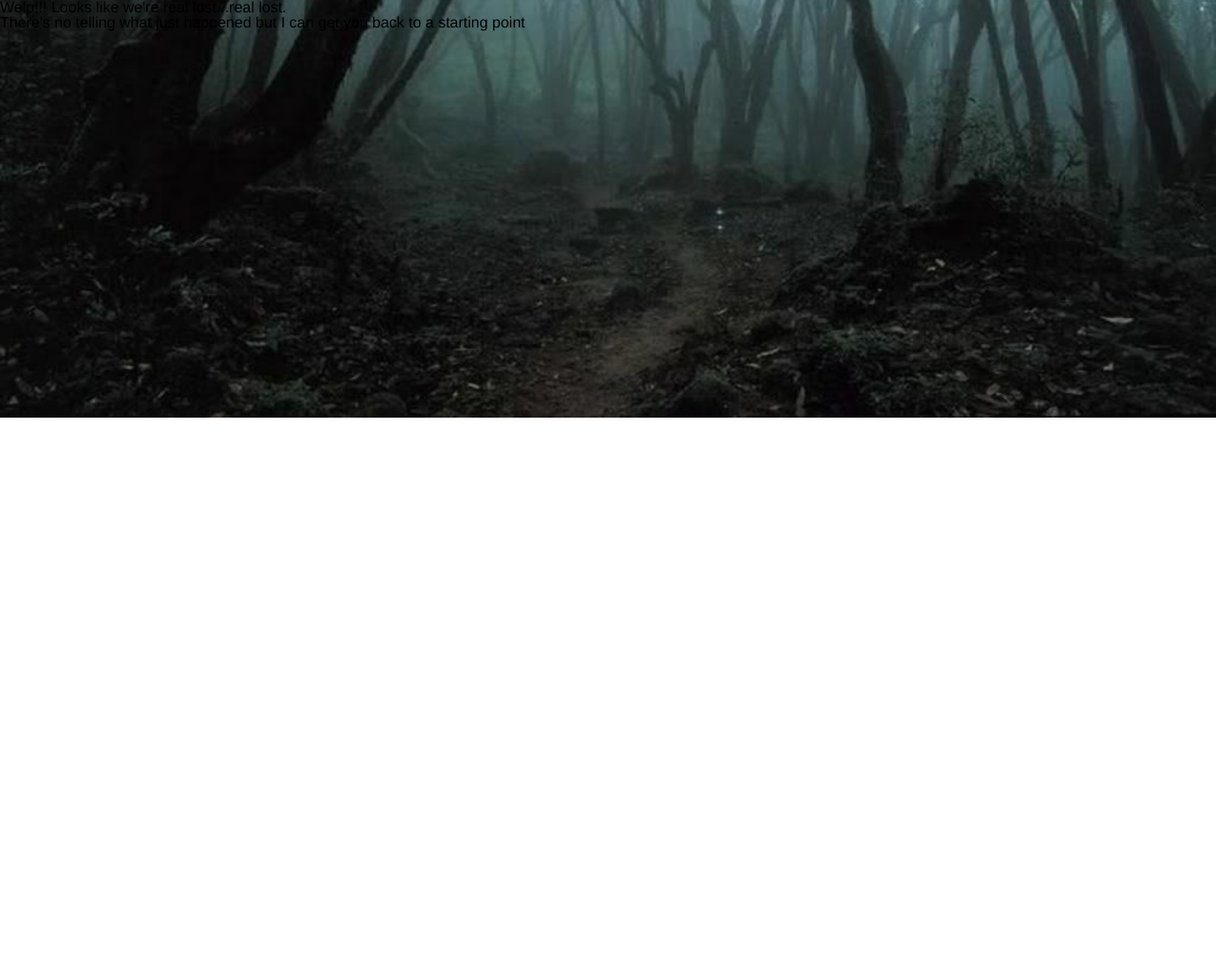
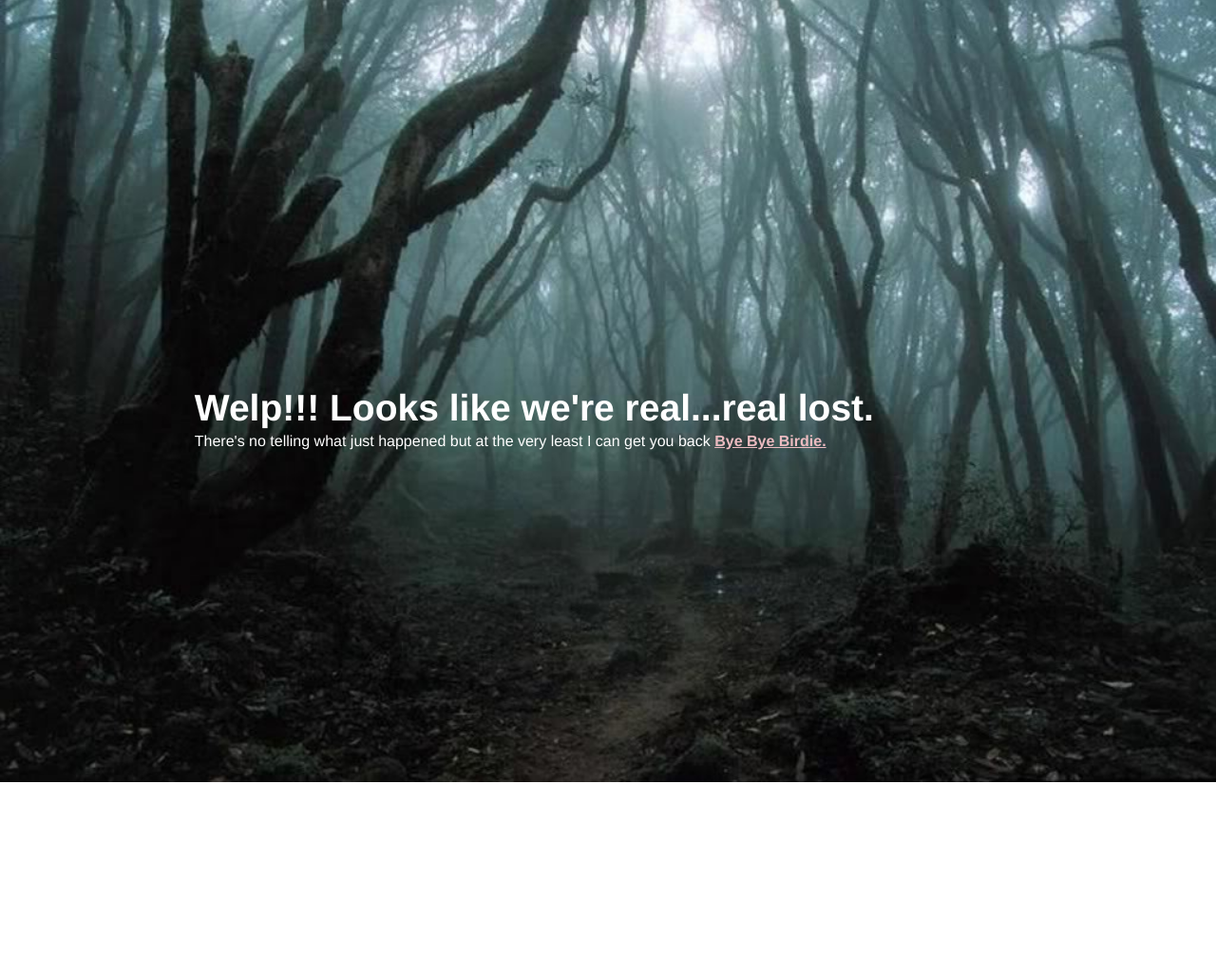
Before and after one commit to philipforget/ByeByeBirdie, a Django app: template app/templates/404.html in a window 1280 px wide; the page is wider, and only the part inside the window is pictured. Shown: the top 1023 px of that part at 95% size. Before the commit the page ends 440 px from the top of that part, so only its background shows below. Run offline with Django 3.2, Linux system fonts and the light colour scheme; the template is opened without the code that fills it, so the values that code supplies are empty.

Commit message:
404 500 weird

```diff
--- a/app/media/css/style.css
+++ b/app/media/css/style.css
@@ -293,18 +293,46 @@ textarea {
     height: 35px;
     line-height: 35px; }
 
+body,
+html {
+  width: 100%;
+  height: 100%; }
+
 body {
   background: url(../images/bg.png);
   line-height: 1;
   font-family: "HelveticaNeue-Light", "Helvetica Neue Light", "Helvetica Neue", Helvetica, Arial, "Lucida Grande", sans-serif;
   font-weight: 300;
   font-size: 16px; }
-  body#lost {
+  body#lost, body#wrong {
+    width: 100%;
+    height: 100%;
     background: url("../images/404.jpg") no-repeat center center;
     -webkit-background-size: cover;
     -moz-background-size: cover;
     -o-background-size: cover;
-    background-size: cover; }
+    background-size: cover;
+    padding: 32% 16%; }
+    body#lost h4, body#wrong h4 {
+      font-family: helvetica;
+      font-weight: bold;
+      color: white;
+      font-size: 39px; }
+    body#lost p, body#wrong p {
+      color: white;
+      margin: 8px 0; }
+      body#lost p a, body#wrong p a {
+        color: #ecbcc1;
+        font-weight: bold; }
+  body#wrong {
+    background: url("../images/500.jpg") no-repeat center center;
+    -webkit-background-size: cover;
+    -moz-background-size: cover;
+    -o-background-size: cover;
+    background-size: cover;
+    padding: 15% 15%; }
+    body#wrong p {
+      text-shadow: 1px 2px 2px black; }
 
 header#large-header {
   margin: 50px auto 0;
--- a/app/media/css/style.scss
+++ b/app/media/css/style.scss
@@ -7,6 +7,12 @@
 
 @import 'pages/userList';
 
+body,
+html {
+    width: 100%;
+    height: 100%;
+}
+
 body {
     background: url(../images/bg.png);
 	line-height: 1;
@@ -14,8 +20,38 @@ body {
     font-weight: 300;
     font-size: 16px;
 
-    &#lost {
+    &#lost,
+    &#wrong {
+        width: 100%;
+        height: 100%;
         @include fullscreen('../images/404.jpg');
+        padding: 32% 16%;
+
+        h4 {
+            font-family: helvetica;
+            font-weight: bold;
+            color: white;
+            font-size: 39px;
+        }
+
+        p {
+            color: white;
+            margin: 8px 0;
+
+            a {
+                color: rgb(236, 188, 193);
+                font-weight: bold;
+            }
+        }
+    }
+
+    &#wrong {
+        @include fullscreen('../images/500.jpg');
+        padding: 15% 15%;
+
+        p {
+            text-shadow: 1px 2px 2px black;
+        }
     }
 }
 
--- a/app/templates/404.html
+++ b/app/templates/404.html
@@ -22,8 +22,8 @@
 </head>
 
 <body id="lost">
-	<h4>Welp!!! Looks like we're real lost...real lost.</h4>
-	<p>There's no telling what just happened but I can get you back to a starting point</p>
+	<h4>Welp!!! Looks like we're real...real lost.</h4>
+	<p>There's no telling what just happened but at the very least I can get you back <a href="/">Bye Bye Birdie.</a></p>
 </div> <!-- /container -->
 
   <script>window.jQuery || document.write('<script src="media/js/lib/jquery-1.8.2.js"><\/script>')</script>
```
Also changed, not shown: app/templates/500.html (+32 -0 lines), app/media/images/500.jpg (added).
